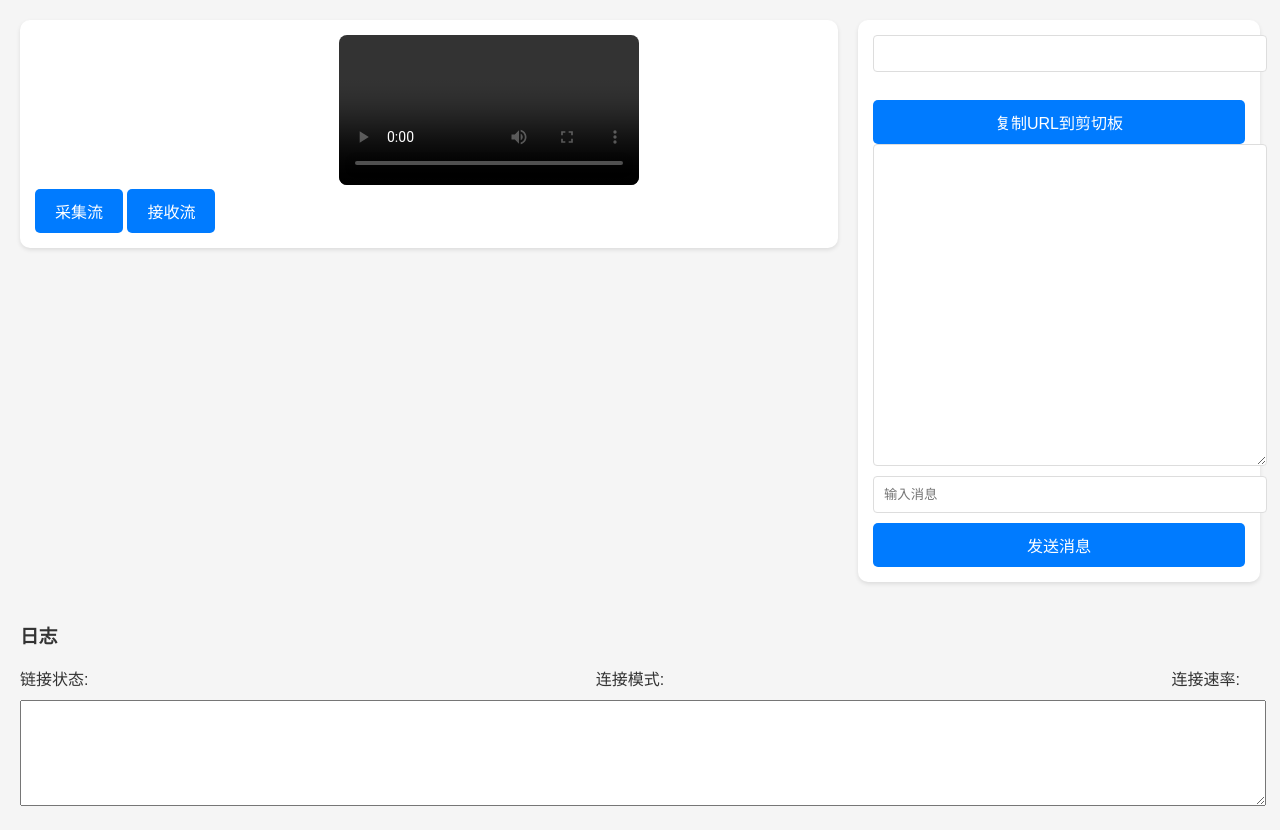
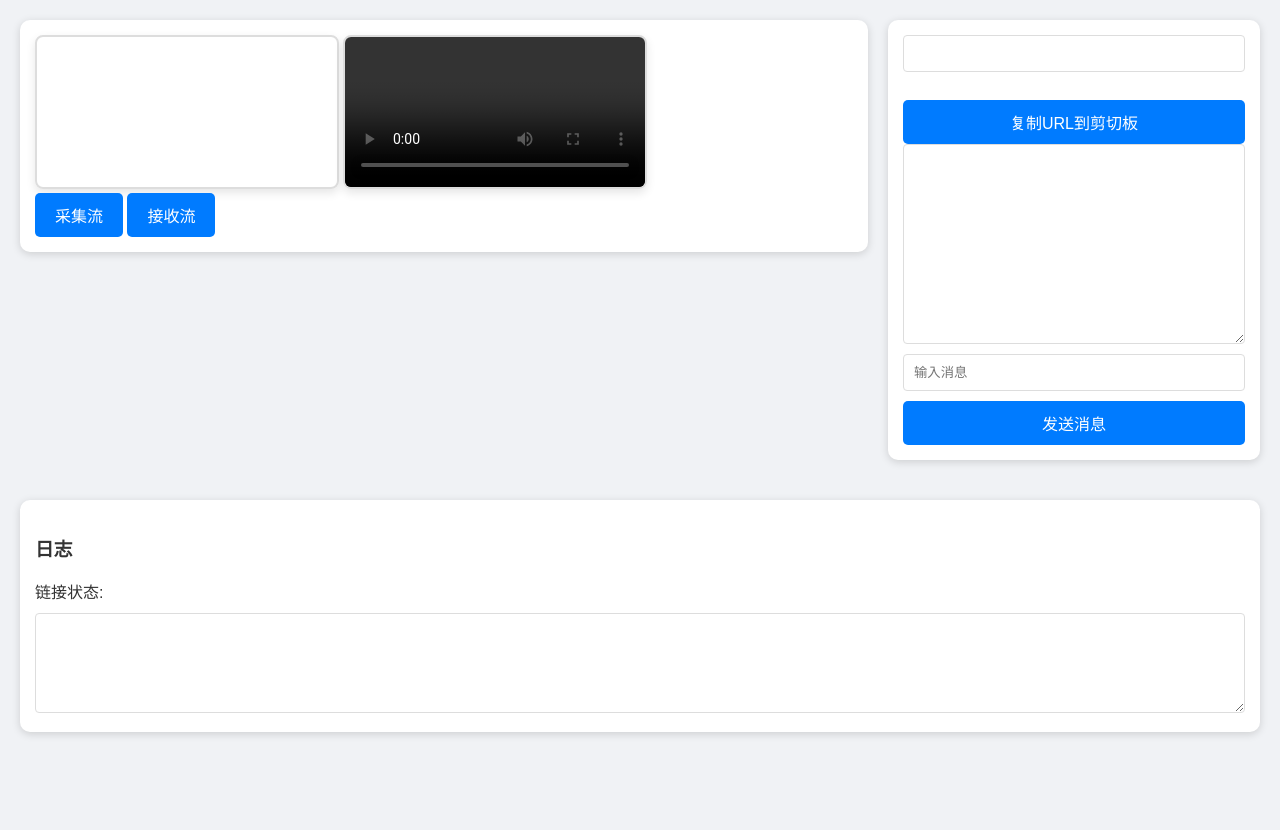
Before and after one commit to LIU-LIU-LIU/WebRTC-test, a website built with webpack: page public/index.html in a window 1280 px wide. After the commit the page ends 800 px from the top, so only its background shows below. Built offline with nearby package versions, Linux system fonts and the light colour scheme; what peerjs would draw is missing.

Commit message:
优化页面，修复链接状态更新，删除不需要的依赖。

```diff
--- a/package.json
+++ b/package.json
@@ -29,8 +29,6 @@
     "css-loader": "^6.9.1",
     "dotenv-webpack": "^8.0.1",
     "html-webpack-plugin": "^5.6.0",
-    "node-sass": "^9.0.0",
-    "sass-loader": "^14.0.0",
     "style-loader": "^3.3.4",
     "webpack": "^5.90.0",
     "webpack-cli": "^5.1.4"
--- a/public/index.html
+++ b/public/index.html
@@ -29,8 +29,6 @@
     <h3>日志</h3>
     <div id="statusContainer">
         <span id="status" class="status-info">链接状态: </span>
-        <span id="mode" class="status-info">连接模式: </span>
-        <span id="speed" class="status-info">连接速率: </span>
     </div>
     <textarea id="log" readonly style="width:100%; height:100px;"></textarea>
 </div>
--- a/public/src/main.css
+++ b/public/src/main.css
@@ -1,6 +1,6 @@
 body {
     font-family: Arial, sans-serif;
-    background-color: #f5f5f5;
+    background-color: #f0f2f5;
     margin: 0;
     padding: 20px;
     color: #333;
@@ -8,34 +8,37 @@ body {
 
 .container {
     display: flex;
-    justify-content: space-between; /* 更改为 space-between 来分配额外空间 */
-    align-items: start;
+    justify-content: space-between;
+    align-items: flex-start;
     gap: 20px;
+    flex-wrap: wrap; /* 确保在较小的屏幕上自动换行 */
 }
 
 .video-container {
-    flex: 1; /* 视频容器现在将占用可用空间的大部分 */
+    flex: 1;
     border-radius: 10px;
     background: #fff;
-    box-shadow: 0 2px 4px rgba(0, 0, 0, 0.1);
+    box-shadow: 0 2px 8px rgba(0, 0, 0, 0.15);
     padding: 15px;
     margin-bottom: 20px;
-    max-width: 70%; /* 最大宽度限制为70% */
+    max-width: 70%;
+    box-sizing: border-box;
 }
 
 .chat-container {
-    flex: 0 1 30%; /* 聊天栏将尝试占据剩下的30%空间 */
+    flex: 0 1 30%;
     border-radius: 10px;
     background: #fff;
-    box-shadow: 0 2px 4px rgba(0, 0, 0, 0.1);
+    box-shadow: 0 2px 8px rgba(0, 0, 0, 0.15);
     padding: 15px;
     margin-bottom: 20px;
     display: flex;
     flex-direction: column;
+    box-sizing: border-box;
 }
 
 video {
-    max-width: 100%; /* 限制最大宽度，保持其原始比例 */
+    max-width: 100%;
     height: auto;
     border-radius: 8px;
 }
@@ -46,11 +49,12 @@ video {
     margin-bottom: 10px;
     border-radius: 4px;
     border: 1px solid #ddd;
+    box-sizing: border-box;
 }
 
 #chatBox {
-	max-height: 600px;
-    height: 300px;
+    max-height: 400px;
+    height: 200px;
     overflow-y: auto;
     resize: vertical;
 }
@@ -62,19 +66,24 @@ video {
 
     .video-container, .chat-container {
         width: 100%;
+        max-width: none; /* 移动设备上取消最大宽度限制 */
+    }
+
+    #chatBox {
+        max-height: 300px; /* 调整聊天框的高度以适应移动屏幕 */
     }
 }
 
 #statusContainer {
-    display: flex; /* 使用 flex 布局 */
-    justify-content: space-between; /* 分散对齐 */
-    margin-bottom: 10px; /* 底部间距 */
+    display: flex;
+    flex-direction: column; /* 在窄屏幕上垂直排列状态信息 */
+    gap: 10px;
+    margin-bottom: 10px;
 }
 
 .status-info {
-    margin-right: 20px; /* 右侧间距 */
+    display: block;
 }
-
 
 button {
     color: #fff;
@@ -84,7 +93,7 @@ button {
     font-size: 16px;
     border-radius: 5px;
     cursor: pointer;
-    transition: background-color 0.3s;
+    transition: background-color 0.3s, transform 0.1s;
 }
 
 button:hover {
@@ -93,9 +102,35 @@ button:hover {
 
 button:active {
     background-color: #004085;
+    transform: scale(0.98); /* 点击时增加反馈效果 */
 }
 
 button:focus {
     outline: none;
     box-shadow: 0 0 0 2px rgba(0, 123, 255, 0.5);
 }
+
+/* 优化视频播放控制 */
+video {
+    border: 2px solid #ddd;
+    box-shadow: 0 4px 10px rgba(0, 0, 0, 0.1);
+}
+
+#logContainer {
+    margin-top: 20px;
+    background: #fff;
+    padding: 15px;
+    border-radius: 10px;
+    box-shadow: 0 2px 8px rgba(0, 0, 0, 0.15);
+}
+
+#log {
+    width: 100%;
+    height: 100px;
+    padding: 10px;
+    border-radius: 4px;
+    border: 1px solid #ddd;
+    box-sizing: border-box;
+    overflow-y: auto;
+    resize: vertical;
+}
--- a/public/src/main.js
+++ b/public/src/main.js
@@ -57,7 +57,7 @@ function initPeer(savedPeerId = null, roomId = null) {
 		path: process.env.PEERJS_PATH,
 		secure: location.protocol === 'https:', // 如果是 HTTPS，则设置为 true
 		key: process.env.PEERJS_KEY,
-		config: { 'iceServers': iceServers }
+        config: { 'iceServers': iceServers, 'iceTransportPolicy': 'all' } // 设置为 "all" 允许P2P和中继，设置为 "relay" 则强制使用TURN
 	});
 
     peer.on('open', (id) => {
@@ -224,9 +224,11 @@ async function upload_f() {
     const call = peer.call(other_peer_id, localStream);
     updateLog("呼叫对方，Peer ID:", other_peer_id);
 
+
 	// 获取RTCPeerConnection实例
     const peerConnection = call.peerConnection;
-
+	updateStatus(peerConnection);
+	updateLog('启用状态更新');
     // 找到音频轨道的RTCRtpSender
     const audioTrack = localStream.getAudioTracks()[0];
     const sender = peerConnection.getSenders().find(s => s.track === audioTrack);
@@ -263,6 +265,7 @@ function download_f() {
 			//在相应的回调中获取 RTCPeerConnection 对象
 			rtcConn = call.peerConnection;
 			updateStatus(rtcConn);
+			updateLog('启用状态更新');
         });
 
         call.on('error', (err) => {
@@ -282,43 +285,53 @@ function updateLog(...args) {
     logElement.scrollTop = logElement.scrollHeight; // 滚动到底部
 }
 
-
-function updateStatus(rtcConn){
-	// 更新连接状态
+function updateStatus(rtcConn) {
+    // 更新连接状态、连接模式及速率信息
     rtcConn.onconnectionstatechange = function() {
-        document.getElementById('status').value = ('连接状态：' + rtcConn.connectionState);
+        let status;
+        if (rtcConn.connectionState === 'connected' || rtcConn.connectionState === 'completed') {
+            status = '已连接';
+        } else {
+            status = '断开';
+        }
+        document.getElementById('status').innerText = `连接状态：${status}`;
+        updateLog(`连接状态：${status}`);
     };
 
-	// 更新连接模式
     rtcConn.onicecandidate = function(event) {
         if (event.candidate) {
             let mode;
+            let details;
             if (event.candidate.type === 'relay') {
                 mode = '通过 TURN 服务器中继';
-				// 显示详细的 ICE 候选信息
-				let details = `候选类型: ${event.candidate.type}, 地址: ${event.candidate.address}, 端口: ${event.candidate.port}, 协议: ${event.candidate.protocol}`;
-				document.getElementById('mode').value = '连接模式：' + mode + '，' + details;
+                details = `地址: ${event.candidate.address}, 端口: ${event.candidate.port}, 协议: ${event.candidate.protocol}`;
             } else {
                 mode = 'P2P 直连';
-				document.getElementById('mode').value = '连接模式：' + mode;
+                details = `本地地址: ${event.candidate.address}, 端口: ${event.candidate.port}, 协议: ${event.candidate.protocol}`;
             }
+            let statusMessage = `连接状态：${rtcConn.connectionState === 'connected' || rtcConn.connectionState === 'completed' ? '已连接' : '断开'}，连接模式：${mode}，${details}`;
+            document.getElementById('status').innerText = statusMessage;
+            updateLog(statusMessage);
         }
     };
 
-
-    // 更新连接速率（这需要定期更新，例如每秒）
+    // 每秒更新连接速率信息
     setInterval(() => {
         rtcConn.getStats(null).then(stats => {
+            let downloadSpeed = 0;
+            let uploadSpeed = 0;
+
             stats.forEach(report => {
                 if (report.type === 'inbound-rtp' && !report.isRemote) {
-                    const currentSpeed = report.bytesReceived / report.timestamp;
-                    document.getElementById('speed').value = ('下载速率：' + currentSpeed.toFixed(2) + ' bytes/s');
+                    downloadSpeed = report.bytesReceived;
                 }
                 if (report.type === 'outbound-rtp' && !report.isRemote) {
-                    const currentSpeed = report.bytesSent / report.timestamp;
-                    document.getElementById('speed').value = ('上传速率：' + currentSpeed.toFixed(2) + ' bytes/s');
+                    uploadSpeed = report.bytesSent;
                 }
             });
+
+            let statusMessage = `连接状态：${rtcConn.connectionState === 'connected' || rtcConn.connectionState === 'completed' ? '已连接' : '断开'}，下载速率：${(downloadSpeed / 1024).toFixed(2)} KB/s，上传速率：${(uploadSpeed / 1024).toFixed(2)} KB/s`;
+            document.getElementById('status').innerText = statusMessage;
         });
     }, 1000);
 }
```
Also changed, not shown: 2 other files. Lines whose indentation alone changed are shown as unchanged.
